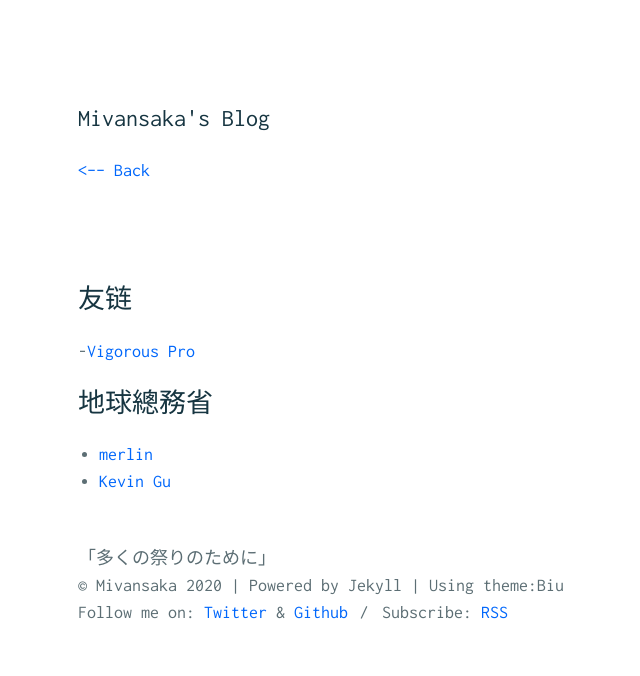
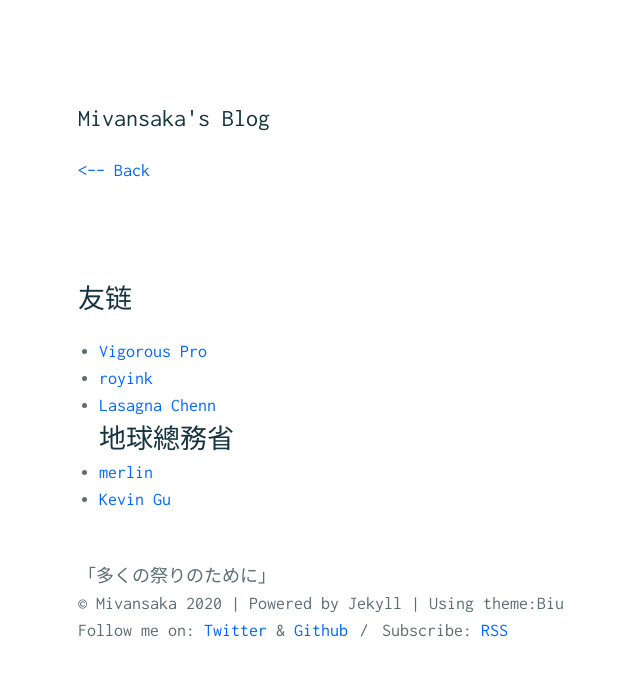
Before and after one commit to mivansaka/mivansaka.github.io, a Jekyll site: the page built from _pages/links.md, in a window 1280 px wide. Shown: the top 676 px of the page, without its empty margins (262-902 px from the left). Built offline with Jekyll 4.4.1, drawn with Linux system fonts in a browser that asks for light colours.

```diff
--- a/_pages/links.md
+++ b/_pages/links.md
@@ -4,7 +4,9 @@ title: Links
 permalink: /links/
 ---
 # **友链**
--[Vigorous Pro](https://www.wevg.org/ "Vigorous Pro")
+- [Vigorous Pro](https://www.wevg.org/ "Vigorous Pro")
+- [royink](https://blog.royink.li/ "royink")
+- [Lasagna Chenn](nlasagna.github.io "Lasagna Chenn")
 # **地球總務省**
 - [merlin](https://merlinlabo.me/ "merlin")
 - [Kevin Gu](https://www.imisscoverflow.xyz/ "Kevin Gu")
```
